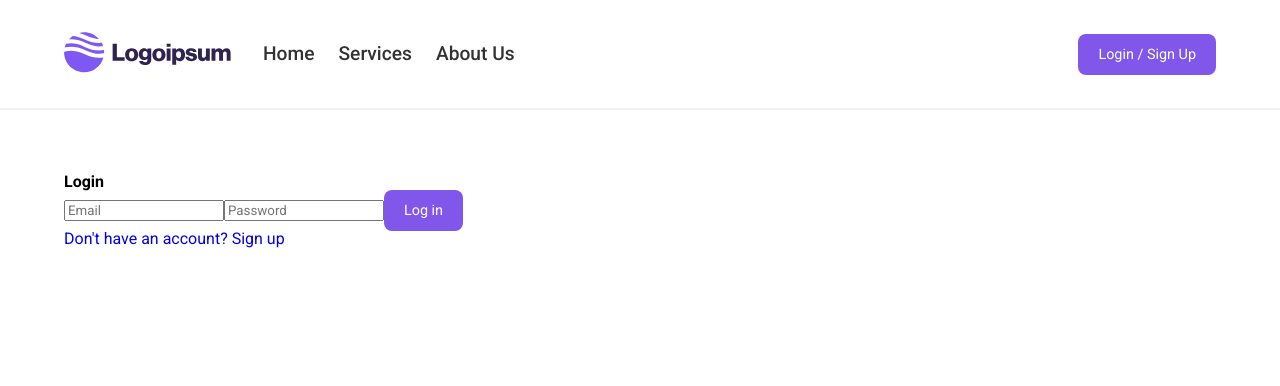
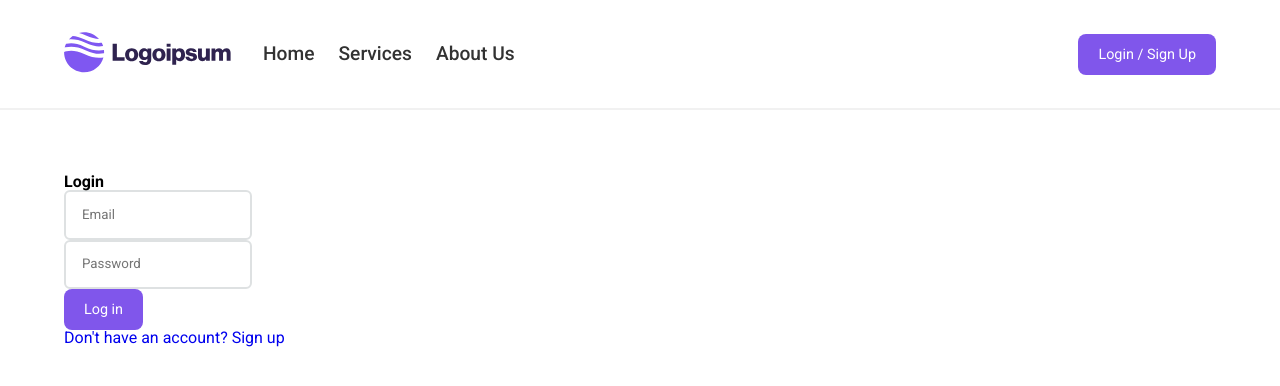
Before and after one commit to e6idijus/FEAC1, a React (Vite) app in the folder Home Service App/Frontend/: page / in a window 1280 px wide. Both pictures are taken after a click on the button "Login / Sign Up". Shown: the top 386 px of the page. Built offline with nearby package versions, Linux system fonts and the light colour scheme.

Commit message:
Add style to Input component

```diff
--- a/Home Service App/Frontend/src/components/common/Input.jsx
+++ b/Home Service App/Frontend/src/components/common/Input.jsx
@@ -1,7 +1,10 @@
+import classNames from "classnames";
+import styles from "./Input.module.scss";
+
 const Input = ({ className, ...props }) => {
   return (
     <input
-      className={className}
+      className={classNames(styles.input, className)}
       {...props}
     />
   );
--- /dev/null
+++ b/Home Service App/Frontend/src/components/common/Input.module.scss
@@ -0,0 +1,20 @@
+.input {
+  border-radius: 6px;
+  line-height: 1.5;
+  padding: 0.8rem 1rem;
+  transition: box-shadow 100ms ease-in, border 100ms ease-in,
+    background-color 100ms ease-in;
+  border: 2px solid #dee1e2;
+  color: rgb(14, 14, 16);
+
+  display: block;
+
+  &:hover {
+    border-color: #ccc;
+  }
+
+  &:focus {
+    border-color: #9147ff;
+    background: #fff;
+  }
+}
```
